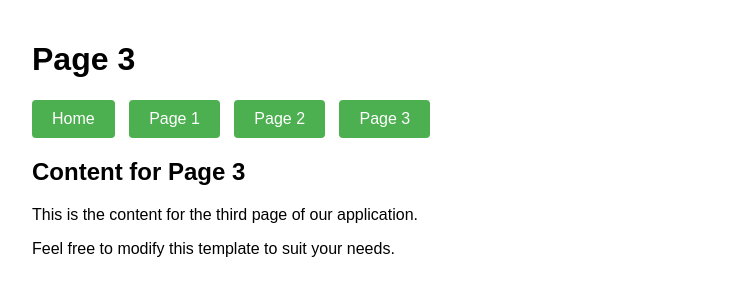
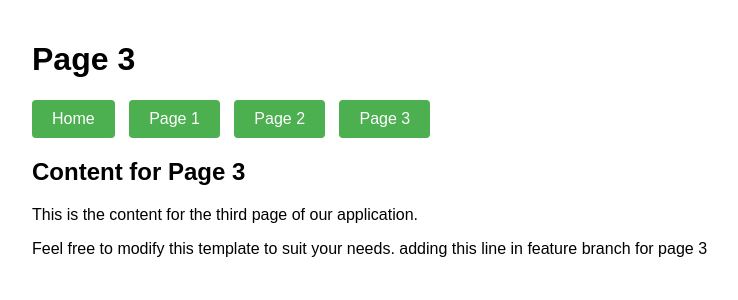
Before and after one commit to nandini-simform/aapservice_pipeline, a Flask app: page /page3 in a window 1280 px wide. Shown: the top 300 px of the page, without its empty margins (208-946 px from the left). Run offline with Flask 2, Linux system fonts and the light colour scheme.

Commit message:
modified the 3rd file

```diff
--- a/templates/page3.html
+++ b/templates/page3.html
@@ -41,7 +41,10 @@
     <div>
         <h2>Content for Page 3</h2>
         <p>This is the content for the third page of our application.</p>
-        <p>Feel free to modify this template to suit your needs.</p>
+        <p>Feel free to modify this template to suit your needs.
+            adding this line in feature branch for page 3
+        </p>
+
     </div>
 </body>
 </html>
```
